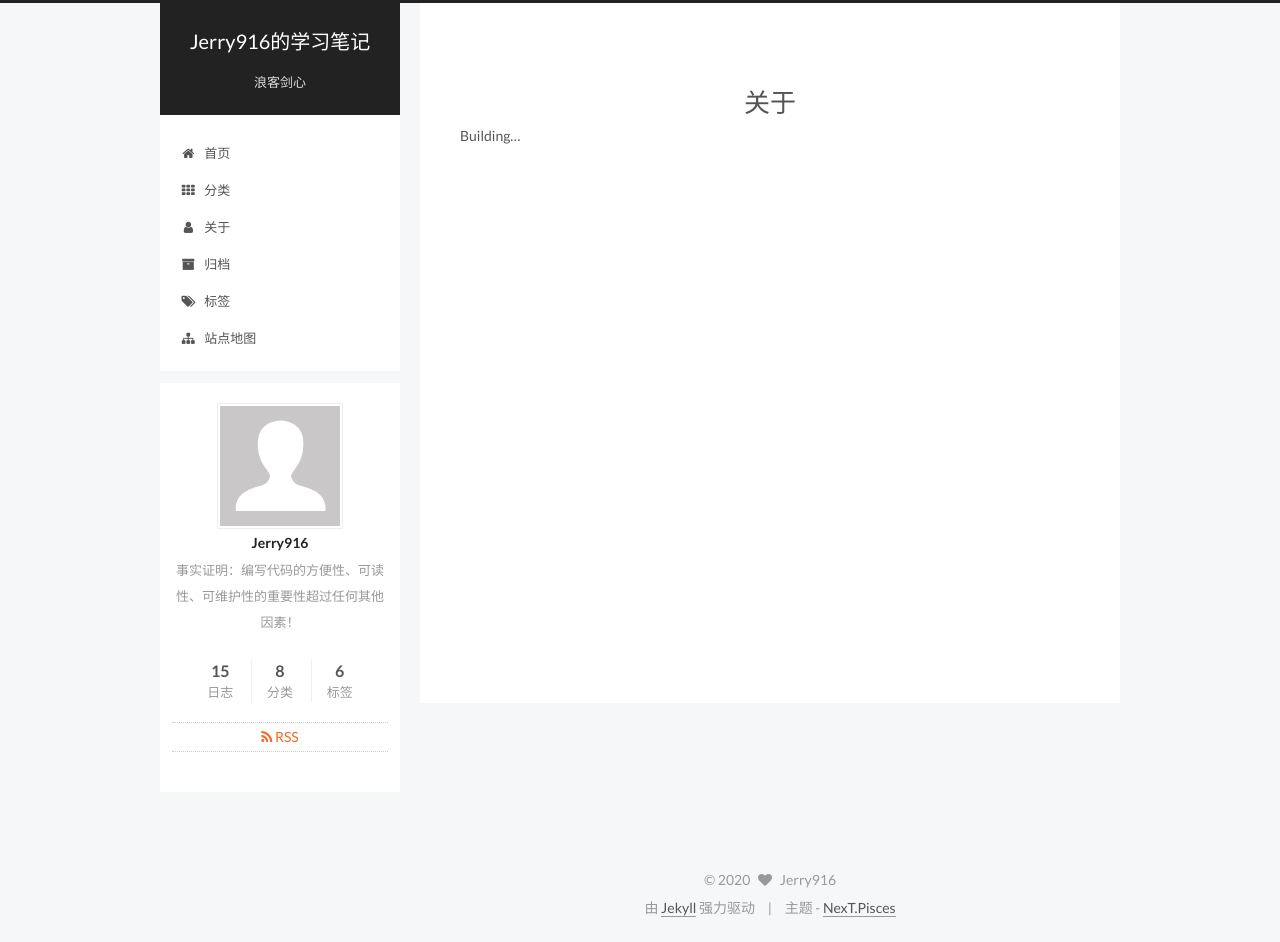
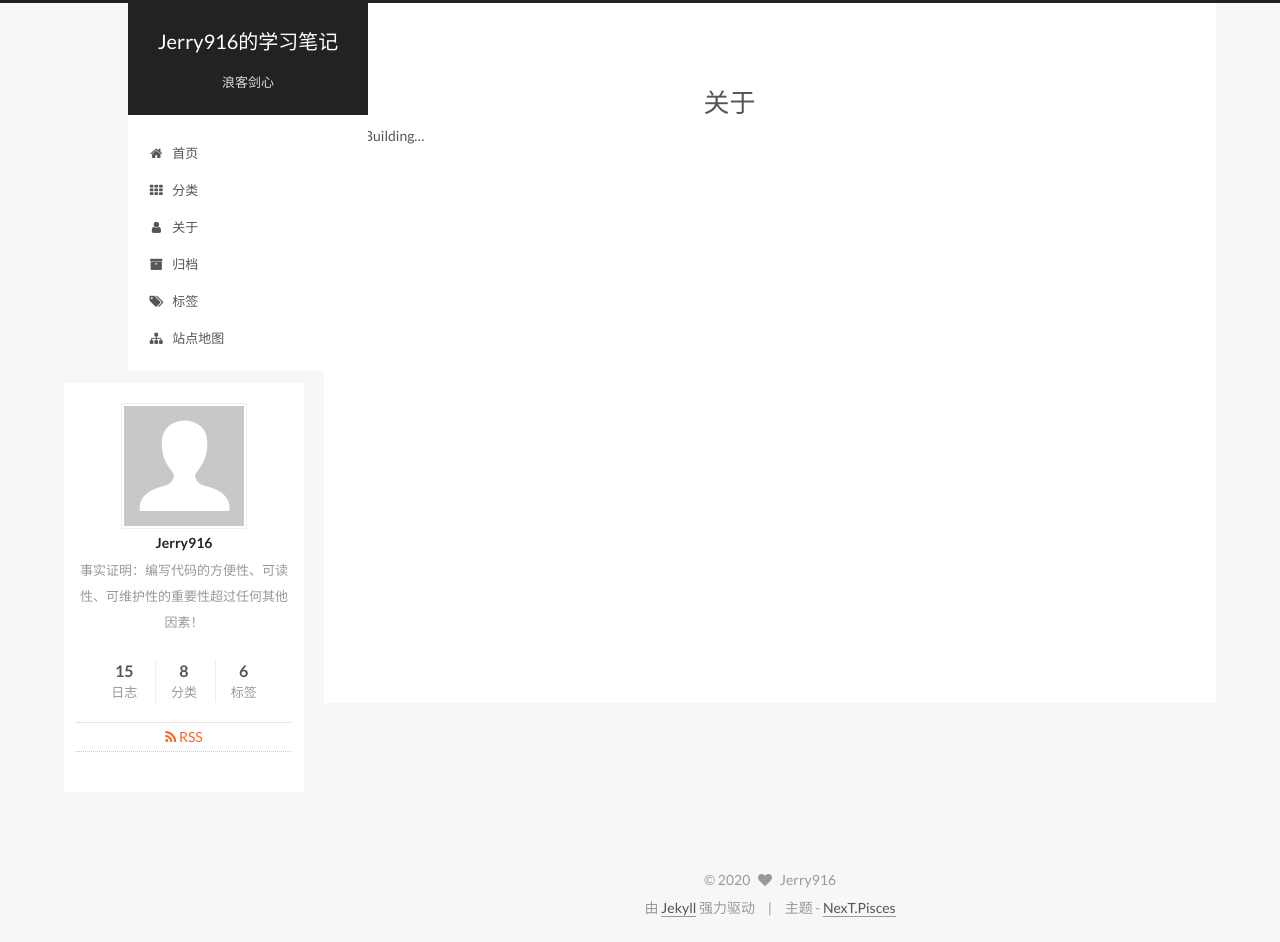
Before and after one commit to jerry916/jerry916.github.io, a Jekyll site: the page built from about/index.md, in a window 1280 px wide. Built offline with Jekyll 4.4.1, drawn with Linux system fonts in a browser that asks for light colours; comment, search, counter and statistics services are not loaded.

Commit message:
修改pisces样式的 内容区域宽度

```diff
--- a/_sass/_schemes/Pisces/_layout.scss
+++ b/_sass/_schemes/Pisces/_layout.scss
@@ -1,7 +1,7 @@
 .header {
   position: relative;
   margin: 0 auto;
-  width: $main-desktop;
+  width: 80%;
 
   @include tablet() {
     width: auto;
@@ -47,7 +47,7 @@
 }
 
 .container .main-inner {
-  width: $main-desktop;
+  width: 80%;
 
   @include tablet() {
     width: auto;
@@ -61,7 +61,7 @@
   float: right;
   box-sizing: border-box;
   padding: $content-desktop-padding;
-  width: $content-desktop;
+  width: calc(100% - 260px);
   background: white;
   min-height: 700px;
   box-shadow: $box-shadow-inner;
@@ -127,3 +127,8 @@
     padding-right: 260px;
   }
 }
+
+
+header{ width: 90%; }
+.container .main-inner { width: 90%; }
+.content-wrap { width: calc(100% - 260px); }
```
